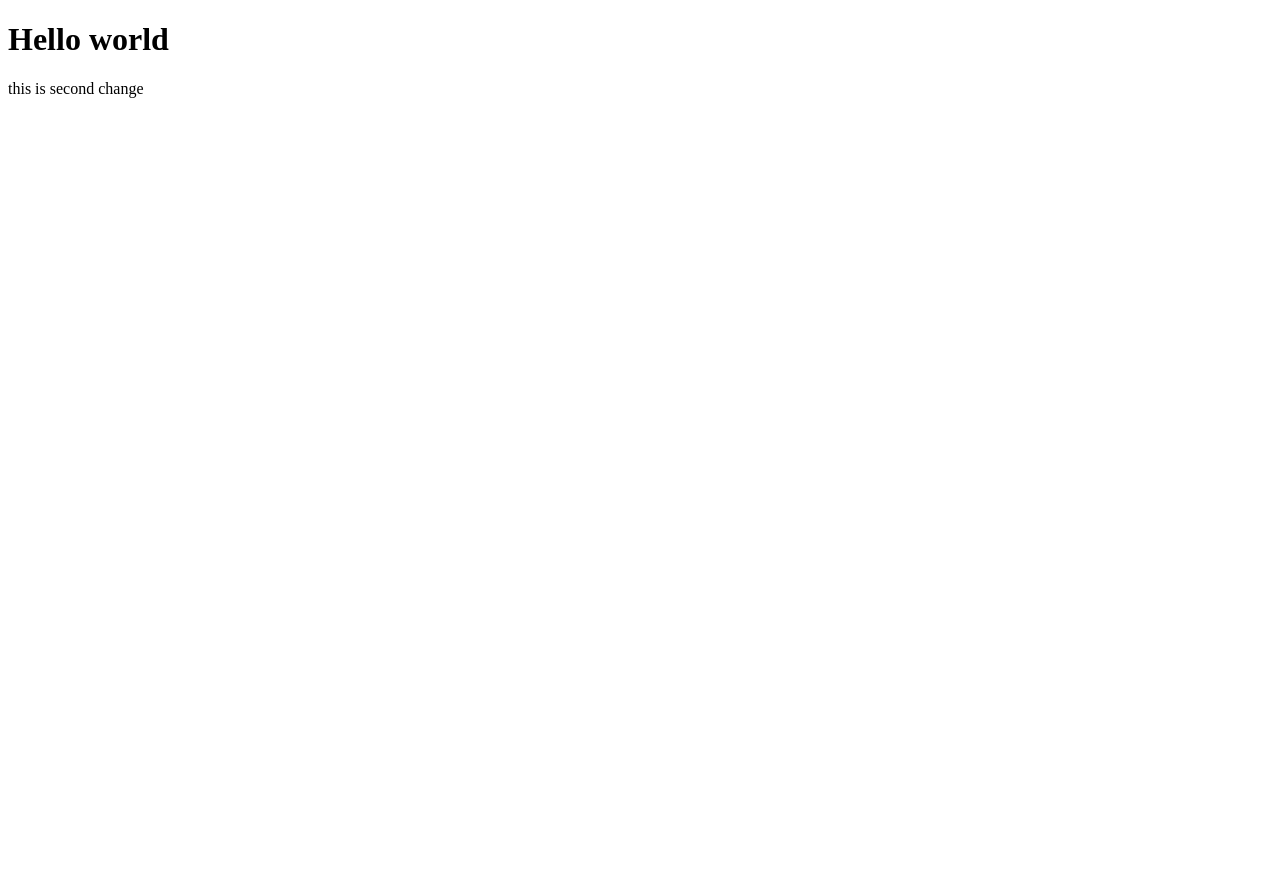
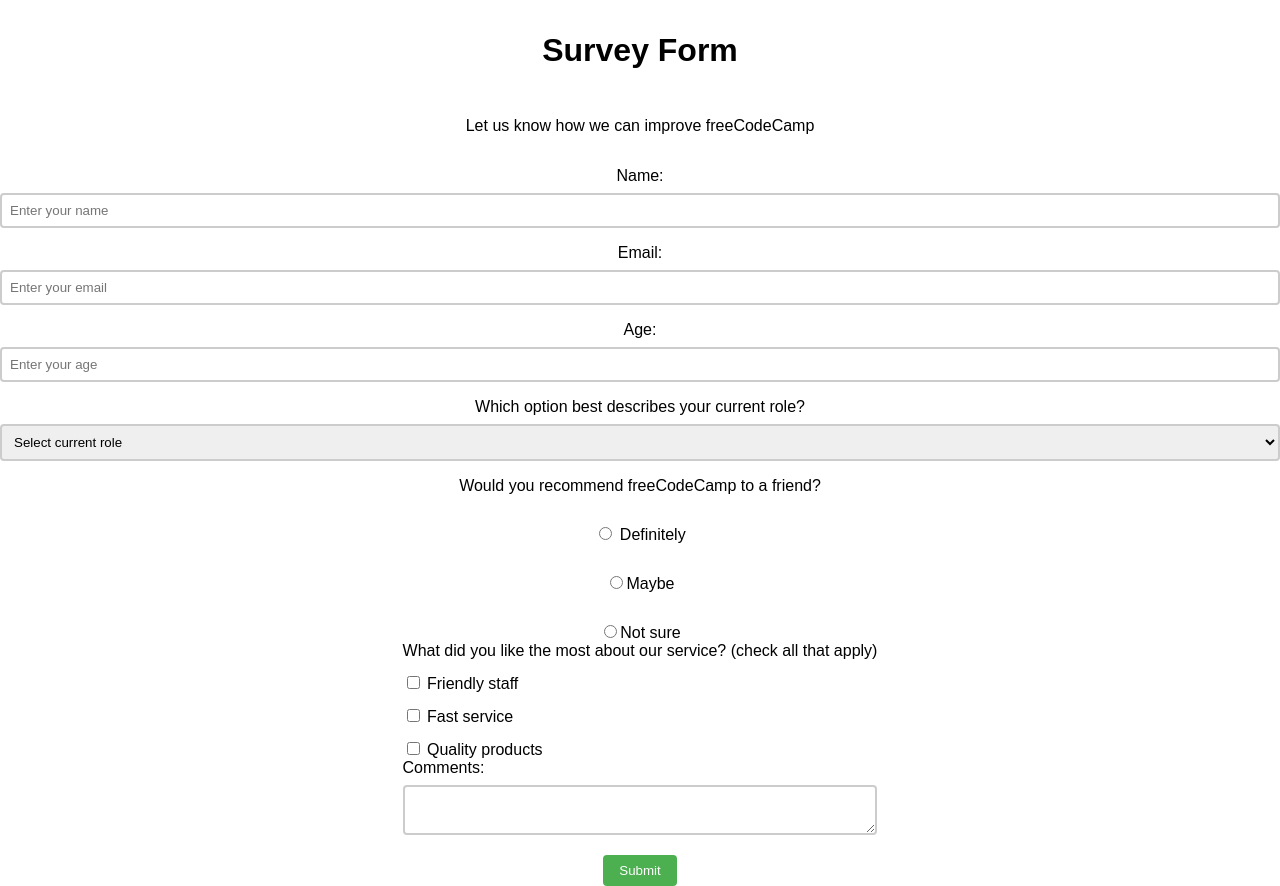
Before and after one commit to bohaz/SandR, a plain HTML site: page index.html in a window 1280 px wide. Before the commit the page ends 800 px from the top, so only its background shows below. Drawn offline with Linux system fonts and the light colour scheme.

Commit message:
index file has form

```diff
--- a/index.html
+++ b/index.html
@@ -1,13 +1,113 @@
 <!DOCTYPE html>
 <html lang="en">
 <head>
-    <meta charset="UTF-8">
-    <meta http-equiv="X-UA-Compatible" content="IE=edge">
-    <meta name="viewport" content="width=device-width, initial-scale=1.0">
-    <title>Document</title>
+  <meta charset="UTF-8">
+  <meta name="viewport" content="width=device-width, initial-scale=1.0">
+  <meta http-equiv="X-UA-Compatible" content="ie=edge">
+  <title>Survey Form</title>
+  <style>
+    body {
+      font-family: Arial, sans-serif;
+      margin: 0;
+      padding: 0;
+    }
+
+    h1 {
+      text-align: center;
+      font-size: 2rem;
+      margin-top: 2rem;
+    }
+
+    form {
+      display: flex;
+      flex-direction: column;
+      align-items: center;
+      margin-top: 2rem;
+    }
+
+    label {
+      margin-top: 1rem;
+    }
+
+    input[type=text],
+    input[type=email],
+    input[type=number],
+    textarea {
+      width: 100%;
+      margin-top: 0.5rem;
+      padding: 0.5rem;
+      border: 2px solid #ccc;
+      border-radius: 4px;
+      box-sizing: border-box;
+    }
+
+    select {
+      width: 100%;
+      margin-top: 0.5rem;
+      padding: 0.5rem;
+      border: 2px solid #ccc;
+      border-radius: 4px;
+      box-sizing: border-box;
+    }
+
+    input[type=radio],
+    input[type=checkbox] {
+      margin-top: 1rem;
+    }
+
+    button[type=submit] {
+      background-color: #4CAF50;
+      color: white;
+      padding: 0.5rem 1rem;
+      border: none;
+      border-radius: 4px;
+      cursor: pointer;
+      margin-top: 1rem;
+    }
+
+    button[type=submit]:hover {
+      background-color: #45a049;
+    }
+  </style>
 </head>
 <body>
-    <h1>Hello world</h1>
-    <p>this is second change</p>
-</body>
+  <h1 id="title">Survey Form</h1>
+  <form id="survey-form" action="#" method="POST">
+    <p id="description">Let us know how we can improve freeCodeCamp</p>
+    <label for="name" id="name-label">Name:</label>
+    <input type="text" id="name" name="name" placeholder="Enter your name" required>
+    <label for="email" id="email-label">Email:</label>
+    <input type="email" id="email" name="email" placeholder="Enter your email" required>
+    <label for="number" id="number-label">Age:</label>
+    <input type="number" id="number" name="age" min="18" max="120" placeholder="Enter your age" required>
+    <label for="dropdown" id="dropdown-label">Which option best describes your current role?</label>
+    <select id="dropdown" name="role" required>
+      <option value="" disabled selected>Select current role</option>
+      <option value="student">Student</option>
+      <option value="full-time-job">Full Time Job</option>
+      <option value="full-time-learner">Full Time Learner</option>
+      <option value="prefer-not-to-say">Prefer not to say</option>
+      <option value="other">Other</option>
+    </select>
+    <label>Would you recommend freeCodeCamp to a friend?</label>
+    <label><input type="radio" name="recommend" value="definitely"> Definitely</label>
+     <label><input type="radio" name="recommend" value="maybe" required>Maybe</label>
+        <label><input type="radio" name="recommend" value="not-sure" required>Not sure</label>
+      </div>
+      <div class="form-group">
+       <label for="options">What did you like the most about our service? (check all that apply)</label>
+  <br>
+  <input type="checkbox" id="option1" name="option1" value="Friendly staff">
+  <label for="option1">Friendly staff</label><br>
+  <input type="checkbox" id="option2" name="option2" value="Fast service">
+  <label for="option2">Fast service</label><br>
+  <input type="checkbox" id="option3" name="option3" value="Quality products">
+  <label for="option3">Quality products</label><br>
+  <label for="comments">Comments:</label>
+<textarea id="comments" name="comments"></textarea>
+      </div>
+
+      <button type="submit" id="submit">Submit</button>
+    </form>
+  </body>
 </html>
```
